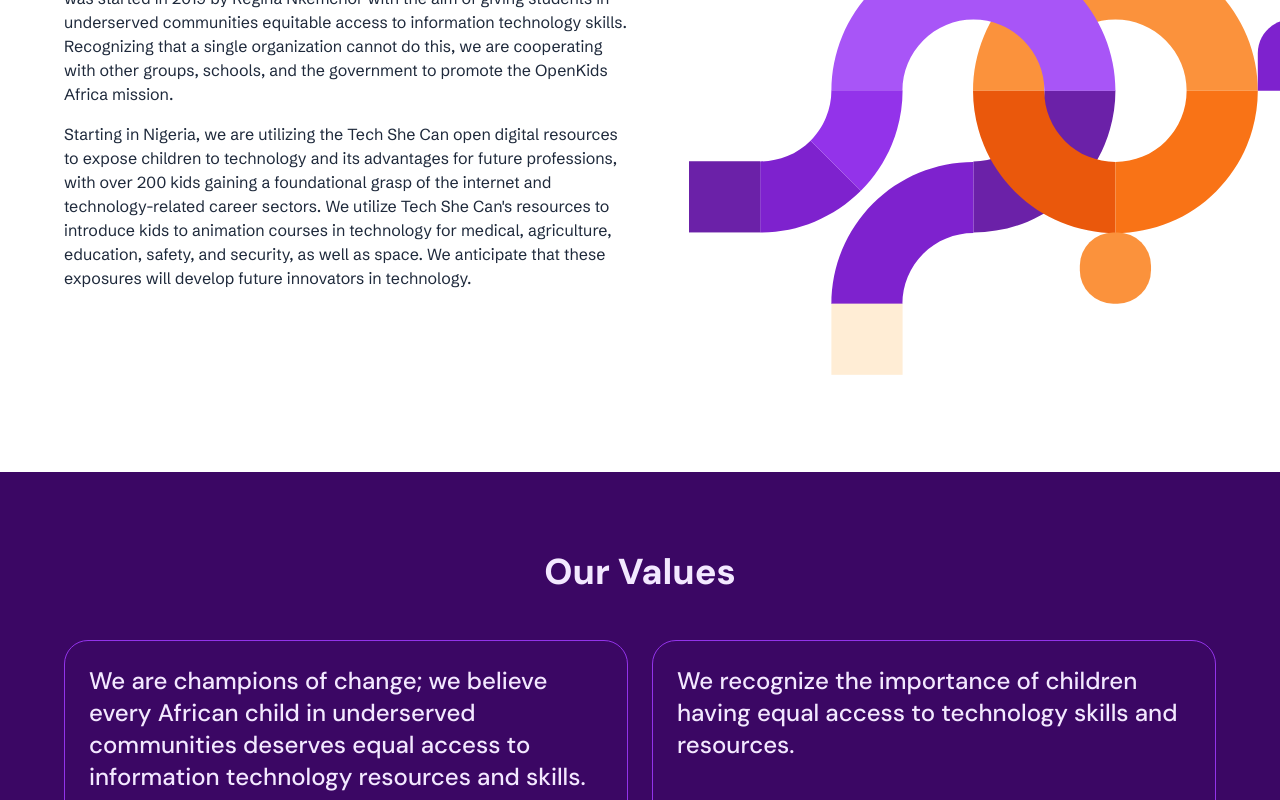
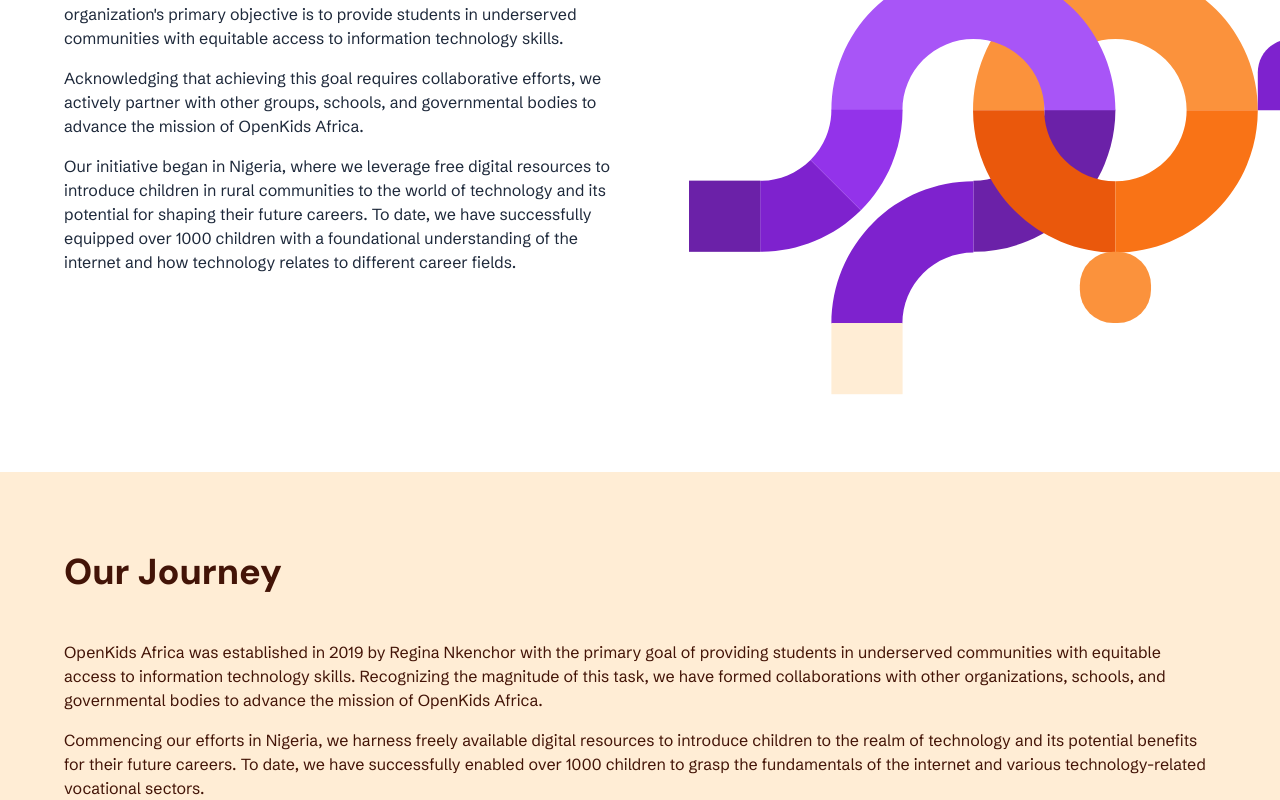
Before and after one commit to openkids-africa/openkidsafrica, a Nuxt app: page /about in a window 1280 px wide. Shown: the part 380-1180 px from the top of the page. Built offline with nearby package versions, Linux system fonts and the light colour scheme.

Commit message:
updates: modify content

```diff
--- a/assets/css/main.css
+++ b/assets/css/main.css
@@ -21,10 +21,17 @@
   @apply mb-12 flex flex-col gap-2 text-center;
 }
 
+.site-section__header--left {
+  @apply text-left;
+}
+
 .site-section__caption {
   @apply font-heading text-3xl font-extrabold lg:text-4xl;
 }
 
+.site-section__text-cont {
+  @apply flex flex-col gap-4;
+}
 /* ICON */
 .icon {
   @apply h-6 w-6;
@@ -112,7 +119,7 @@
 
 /* ABSTRACT ILLUSTRATION */
 .abstract-illustration {
-  @apply h-96 w-full lg:absolute lg:-right-[3.85%] lg:top-1/2 lg:m-0 lg:h-[110%]  lg:w-1/2 lg:-translate-y-[45.5%] 2xl:left-[52.5%] 2xl:w-auto;
+  @apply h-96 w-full lg:absolute lg:-right-[3.85%] lg:top-1/2 lg:m-0 lg:h-[115%]  lg:w-1/2 lg:-translate-y-[43.5%] 2xl:left-[52.5%] 2xl:w-auto;
 }
 /* END ABSTRACT ILLUSTRATION */
 
--- a/components/SiteFooter.vue
+++ b/components/SiteFooter.vue
@@ -64,8 +64,9 @@
       <section class="site-section site-footer__section">
         <div class="wrapper">
           <p>
-            © 2022 OpenKids Africa. Registered charity number 189502 (formerly
-            Pranet Technology Initiative)
+            © 2022 OpenKids Africa. Registered charity number 189502
+            <!-- (formerly
+            Pranet Technology Initiative) -->
           </p>
         </div>
       </section>
--- a/pages/about.vue
+++ b/pages/about.vue
@@ -28,45 +28,21 @@
 //   ctx.revert(); // <- Easy Cleanup!
 // });
 
-const aboutContent = ref<{
+const aboutContent = ref<AboutPageContent>({
   heroSection: {
-    title: string;
-    text: string[];
-  };
-  valuesSection: {
-    title: string;
-    items: string[];
-  };
-  infographicSection: {
-    items: {
-      title: string;
-      text: string[];
-      link: {
-        text: string;
-        link: string;
-      };
-      image: string;
-    }[];
-  };
-  teamSection: {
-    title: string;
-    team: {
-      name: string;
-      role: string;
-      image: string;
-      socials: {
-        name: string;
-        url: string;
-      }[];
-    }[];
-  };
-  partnersSection: PartnerSection;
-}>({
-  heroSection: {
+    title: "About Us",
+    text: [
+      "OpenKids Africa was established in 2019 by Regina Nkenchor. The organization's primary objective is to provide students in underserved communities with equitable access to information technology skills.",
+      "Acknowledging that achieving this goal requires collaborative efforts, we actively partner with other groups, schools, and governmental bodies to advance the mission of OpenKids Africa.",
+      "Our initiative began in Nigeria, where we leverage free digital resources to introduce children in rural communities to the world of technology and its potential for shaping their future careers. To date, we have successfully equipped over 1000 children with a foundational understanding of the internet and how technology relates to different career fields.",
+    ],
+  },
+  journeySection: {
     title: "Our Journey",
     text: [
-      "OpenKids Africa was previously referred to as Pranet Technology Initiative. It was started in 2019 by Regina Nkemchor with the aim of giving students in underserved communities equitable access to information technology skills. Recognizing that a single organization cannot do this, we are cooperating with other groups, schools, and the government to promote the OpenKids Africa mission.",
-      "Starting in Nigeria, we are utilizing the Tech She Can open digital resources to expose children to technology and its advantages for future professions, with over 200 kids gaining a foundational grasp of the internet and technology-related career sectors. We utilize Tech She Can's resources to introduce kids to animation courses in technology for medical, agriculture, education, safety, and security, as well as space. We anticipate that these exposures will develop future innovators in technology.",
+      "OpenKids Africa was established in 2019 by Regina Nkenchor with the primary goal of providing students in underserved communities with equitable access to information technology skills. Recognizing the magnitude of this task, we have formed collaborations with other organizations, schools, and governmental bodies to advance the mission of OpenKids Africa.",
+      "Commencing our efforts in Nigeria, we harness freely available digital resources to introduce children to the realm of technology and its potential benefits for their future careers. To date, we have successfully enabled over 1000 children to grasp the fundamentals of the internet and various technology-related vocational sectors.",
+      "Our curriculum includes introductory courses in basic animation and technology applications for fields such as medicine, agriculture, education, safety, security, and even space exploration. Our aspiration is that these early exposures will nurture the growth of future technology innovators.",
     ],
   },
   valuesSection: {
@@ -111,7 +87,7 @@
     title: "Our Team",
     team: [
       {
-        name: "Regina Nkemchor",
+        name: "Regina Nkenchor",
         role: "FOUNDER, OPENKIDS AFRICA",
         image: "/assets/images/team/Regina Nkemchor.png",
         socials: [
@@ -128,18 +104,18 @@
         image: "/assets/images/team/Adebola Ogunyemi.png",
         socials: [],
       },
-      {
-        name: "Ibigbari",
-        role: "PROGRAM COORDINATOR, OPENKIDS AFRICA",
-        image: "/assets/images/team/Ibigbari.png",
-        socials: [],
-      },
-      {
-        name: "Uboho Essien",
-        role: "WEB DESIGNER, OPENKIDS AFRICA",
-        image: "/assets/images/team/Uboho Essien.png",
-        socials: [],
-      },
+      // {
+      //   name: "Ibigbari",
+      //   role: "PROGRAM COORDINATOR, OPENKIDS AFRICA",
+      //   image: "/assets/images/team/Ibigbari.png",
+      //   socials: [],
+      // },
+      // {
+      //   name: "Uboho Essien",
+      //   role: "WEB DESIGNER, OPENKIDS AFRICA",
+      //   image: "/assets/images/team/Uboho Essien.png",
+      //   socials: [],
+      // },
     ],
   },
   partnersSection: {
@@ -193,6 +169,24 @@
       </div>
     </div>
   </header>
+  <section class="site-section bg-orange-100 text-orange-950">
+    <div class="wrapper">
+      <header class="site-section__header site-section__header--left">
+        <h2 class="site-section__caption">
+          {{ aboutContent.journeySection.title }}
+        </h2>
+      </header>
+      <div class="site-section__text-cont">
+        <p
+          v-for="(text, i) in aboutContent.journeySection.text"
+          :key="i"
+          class="site-section__text"
+        >
+          {{ text }}
+        </p>
+      </div>
+    </div>
+  </section>
   <section class="site-section bg-purple-950 text-purple-100">
     <div class="wrapper">
       <header class="site-section__header">
--- a/pages/index.vue
+++ b/pages/index.vue
@@ -16,7 +16,7 @@
   heroSection: {
     caption: "Welcome to OpenKids Africa!",
     subtext:
-      "OpenKids Africa is a non-profit organization that was formerly known as Pranet Technology Initiative. We believe that information and communication technology is the key to the strong and sustainable development of a country. Therefore, we leverage open educational resources to provide quality information technology education and materials for kids and schools in rural communities in Africa.",
+      "OpenKids Africa is a non-profit organization. We believe that information and communication technology is the key to the strong and sustainable development of a country. Therefore, we leverage open educational resources to provide quality information technology education and materials for kids and schools in rural communities in Africa.",
     images: [
       {
         src: "/assets/images/kids-image-1.jpg",
--- a/pages/programs.vue
+++ b/pages/programs.vue
@@ -165,12 +165,12 @@
           </li>
         </ul>
       </div>
-      <figure class="objectives-section__media-cont illustration-cont">
+      <!-- <figure class="objectives-section__media-cont illustration-cont">
         <IllustrationsStats class="objectives-section__illustration" />
         <figcaption class="text-center">
           Our goal is to reach 1,000 kids by 2025
         </figcaption>
-      </figure>
+      </figure> -->
     </div>
   </section>
 </template>
@@ -229,7 +229,7 @@
 }
 
 .objectives {
-  @apply flex flex-col gap-4;
+  @apply grid gap-4 md:grid-cols-2;
 }
 
 .objectives-section__media-cont {
```
Also changed, not shown: types/index.d.ts (+38 -0 lines).
